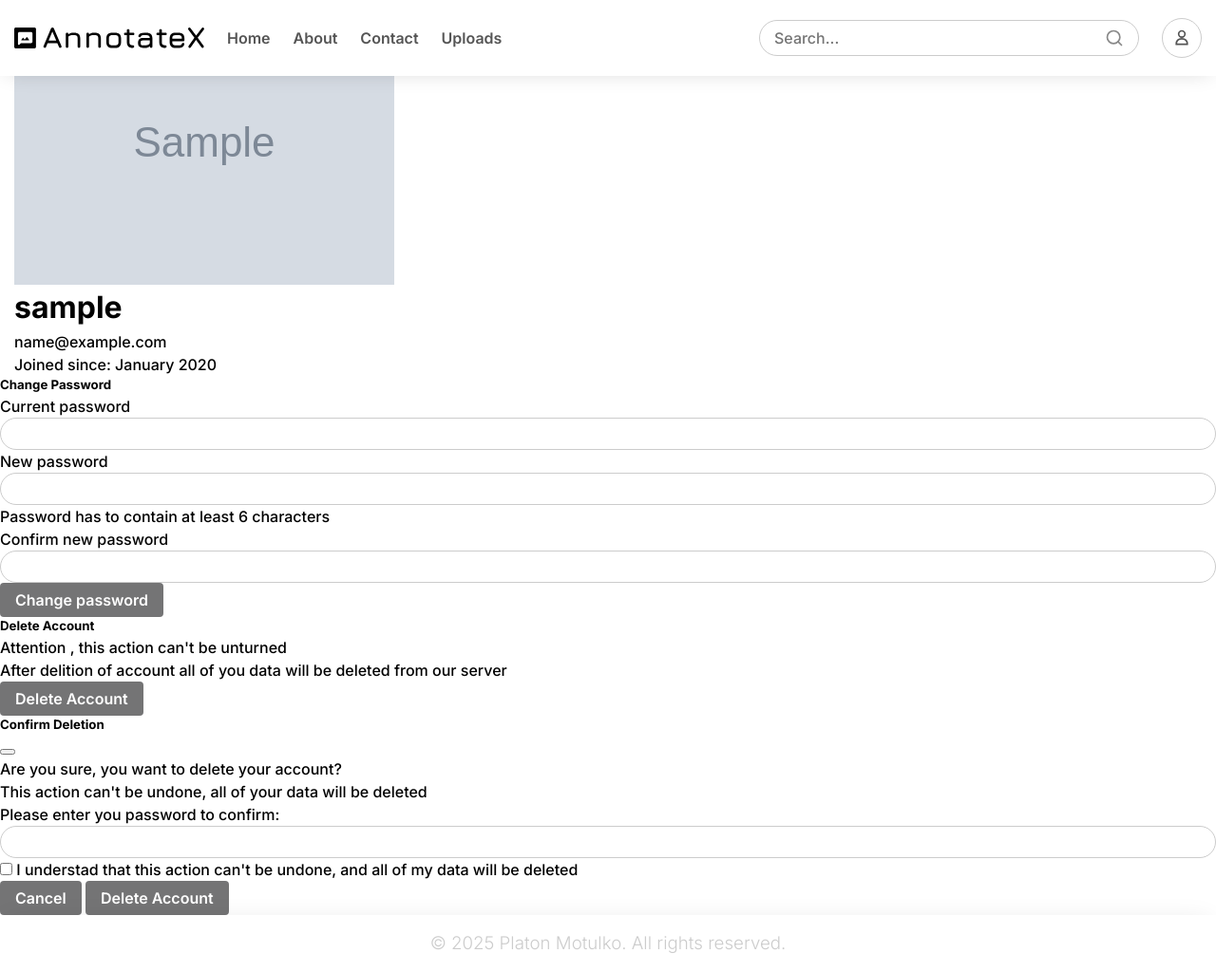
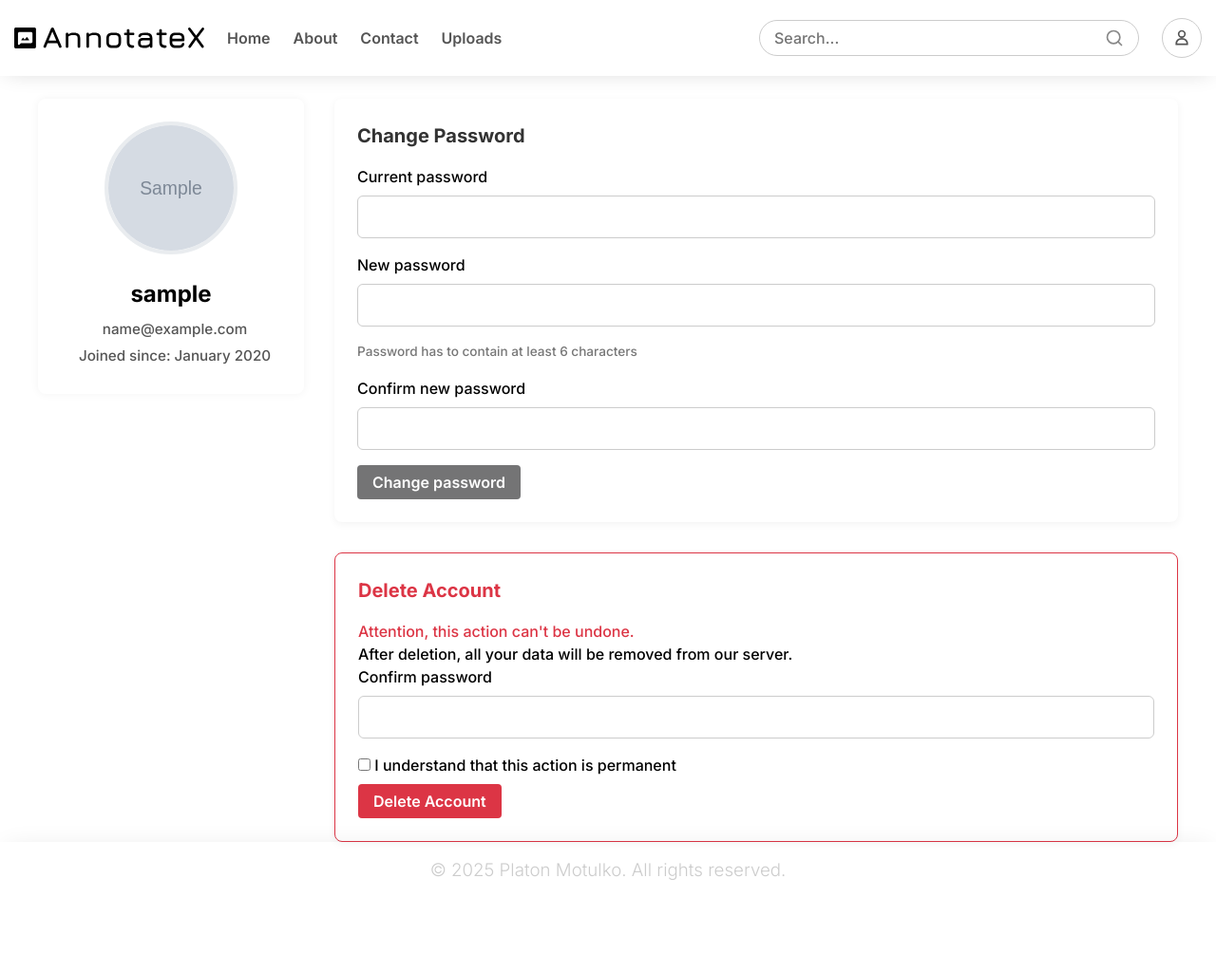
Before and after one commit to Agero19/annotate, a PHP site: page /profile.php in a window 1280 px wide. Shown: the whole page at 95% size. After the commit the page ends 927 px from the top, so only its background shows below. Run offline with PHP 8.4, Linux system fonts and the light colour scheme; the visitor is signed in with stand-in values (Sample User, id 1); tables that the repository leaves empty or names only in its code hold one stand-in row (values such as "Sample post"); grey boxes marked "Sample" are stand-in pictures.

Commit message:
Profile page

```diff
--- a/assets/css/style.css
+++ b/assets/css/style.css
@@ -456,6 +456,13 @@ body {
   background-color: #585757;
 }
 
+.btn-danger {
+  background-color: #dc3545;
+}
+.btn-danger:hover {
+  background-color: #c82333;
+}
+
 /* Forms  */
 
 .form-control:not([type="checkbox"]) {
@@ -546,3 +553,135 @@ body {
 .footer h3 {
   font-weight: 300;
 }
+
+
+
+/* Profile page */
+
+.profile-wrapper {
+  padding: 2rem 1rem;
+  background-color: #f5f5f5;
+}
+
+.profile-container {
+  max-width: 1200px;
+  margin: 0 auto;
+  display: flex;
+  gap: 2rem;
+  align-items: flex-start;
+  flex-wrap: wrap;
+}
+
+.profile-sidebar {
+  flex: 0 0 280px;
+  background-color: #fff;
+  padding: 1.5rem;
+  border-radius: 8px;
+  text-align: center;
+  box-shadow: 0 0 10px rgba(0,0,0,0.05);
+}
+
+.profile-image {
+  width: 140px;
+  height: 140px;
+  border-radius: 50%;
+  object-fit: cover;
+  margin: 0 auto 24px;
+  border: 4px solid #e9ecef;
+}
+
+.profile-username {
+  font-size: 1.5rem;
+  margin-bottom: 0.5rem;
+}
+
+.profile-email,
+.profile-joined {
+  color: #555;
+  margin-bottom: 0.3rem;
+  font-size: 0.95rem;
+}
+
+.profile-email i,
+.profile-joined i {
+  margin-right: 0.5rem;
+  color: #888;
+}
+
+.profile-content {
+  flex: 1;
+  display: flex;
+  flex-direction: column;
+  gap: 2rem;
+}
+
+.card {
+  background: #fff;
+  border-radius: 8px;
+  padding: 1.5rem;
+  box-shadow: 0 2px 8px rgba(0,0,0,0.05);
+}
+
+.card-header h5 {
+  margin: 0 0 1rem;
+  font-size: 1.25rem;
+  color: #333;
+}
+
+.card-body label {
+  display: block;
+  margin-bottom: 0.5rem;
+  font-weight: 500;
+}
+
+.card-body input:not([type="checkbox"]) {
+  width: 100%;
+  padding: 0.6rem;
+  margin-bottom: 1rem;
+  border: 1px solid #ccc;
+  border-radius: 6px;
+  font-size: 1rem;
+}
+
+.card-body small {
+  font-size: 0.85rem;
+  color: #777;
+  display: block;
+  margin-bottom: 1rem;
+}
+
+.card.danger {
+  border: 1px solid #dc3545;
+}
+
+.card.danger .card-header h5 {
+  color: #dc3545;
+}
+
+.card.danger .text-danger {
+  color: #dc3545;
+}
+
+.alert {
+  background: #f8d7da;
+  padding: 1rem;
+  border-radius: 6px;
+  margin-bottom: 1rem;
+  font-size: 0.95rem;
+  color: #721c24;
+}
+
+@media (max-width: 768px) {
+  .profile-container {
+    flex-direction: column;
+  }
+
+  .profile-sidebar {
+    width: 100%;
+    text-align: center;
+  }
+
+  .profile-content {
+    width: 100%;
+  }
+}
--- a/profile.php
+++ b/profile.php
@@ -66,69 +66,39 @@ if ($_SERVER['REQUEST_METHOD'] === 'POST') {
     }
 }
 
-
-// CSS стилі для сторінки
-$page_styles = '
-<style>
-    .profile-header {
-        background-color: #0d6efd;
-        color: white;
-        padding: 2rem 0;
-        margin-bottom: 2rem;
-    }
-    .profile-image {
-        width: 120px;
-        height: 120px;
-        border-radius: 50%;
-        object-fit: cover;
-        border: 4px solid white;
-        box-shadow: 0 5px 15px rgba(0, 0, 0, 0.1);
-    }
-    .profile-tabs .nav-link {
-        font-weight: 500;
-        padding: 1rem 1.5rem;
-        color: #6c757d;
-    }
-    .profile-tabs .nav-link.active {
-        color: #0d6efd;
-        border-bottom: 2px solid #0d6efd;
-    }
-</style>';
 ?>
 
-<div class="profile-header">
-    <div class="container">
-        <div class="row align-items-center">
-            <div class="col-md-3 text-center text-md-start mb-3 mb-md-0">
-                <img src="<?php echo !empty($user->avatar) ? $user->avatar : url('assets/images/user-placeholder.webp'); ?>"
+<main class="pt-5 mt-3">
+  <div class="profile-container">
+
+    <!-- Sidebar: User Info -->
+    <aside class="profile-sidebar">
+      <img
+        src="<?php echo !empty($user->avatar) ? $user->avatar : url('assets/images/user-placeholder.webp'); ?>"
         alt="<?php echo $user->username; ?>" class="profile-image">
-            </div>
-            <div class="col-md-9">
-                <h1 class="display-6 mb-1"><?php echo $user->username; ?></h1>
-                <p class="mb-2"><i class="fas fa-envelope me-2"></i><?php echo $user->email; ?></p>
-                <p class="mb-0">
-                    <i class="fas fa-user me-2"></i>Joined since:
-                    <?php echo date('F Y', strtotime($user->registration_date)); ?>
+
+      <h1 class="profile-username"><?php echo $user->username; ?></h1>
+      <p class="profile-email">
+        <i class="fas fa-envelope"></i>
+        <?php echo $user->email; ?>
       </p>
-            </div>
-        </div>
-    </div>
-</div>
+      <p class="profile-joined">
+        <i class="fas fa-user"></i>
+        Joined since: <?php echo date('F Y', strtotime($user->registration_date)); ?>
+      </p>
+    </aside>
 
-<div class="tab-content">
-
-    <div class="tab-pane fade  'show active' ">
-        <div class="row">
-            <div class="col-lg-8">
+    <!-- Main Content -->
+    <section class="profile-content">
       <!-- Change Password -->
-                <div class="card shadow-sm mb-4">
-                    <div class="card-header bg-light">
-                        <h5 class="mb-0">Change Password</h5>
+      <div class="card">
+        <div class="card-header">
+          <h5>Change Password</h5>
         </div>
         <div class="card-body">
           <?php if (isset($errors) && !empty($errors) && isset($_POST['change_password'])): ?>
-                            <div class="alert alert-danger">
-                                <ul class="mb-0">
+          <div class="alert">
+            <ul>
               <?php foreach ($errors as $error): ?>
               <li><?php echo $error; ?></li>
               <?php endforeach; ?>
@@ -137,93 +107,52 @@ $page_styles = '
           <?php endif; ?>
 
           <form method="post" action="<?php echo htmlspecialchars($_SERVER['REQUEST_URI']); ?>">
-                            <div class="mb-3">
-                                <label for="current_password" class="form-label">Current password</label>
-                                <input type="password" class="form-control" id="current_password"
-                                    name="current_password" required>
-                            </div>
+            <label for="current_password">Current password</label>
+            <input type="password" id="current_password" name="current_password" required>
 
-                            <div class="mb-3">
-                                <label for="new_password" class="form-label">New password</label>
-                                <input type="password" class="form-control" id="new_password" name="new_password"
-                                    required>
-                                <div class="form-text">Password has to contain at least 6 characters</div>
-                            </div>
+            <label for="new_password">New password</label>
+            <input type="password" id="new_password" name="new_password" required>
+            <small>Password has to contain at least 6 characters</small>
 
-                            <div class="mb-3">
-                                <label for="confirm_password" class="form-label">Confirm new password</label>
-                                <input type="password" class="form-control" id="confirm_password"
-                                    name="confirm_password" required>
-                            </div>
+            <label for="confirm_password">Confirm new password</label>
+            <input type="password" id="confirm_password" name="confirm_password" required>
 
-                            <button type="submit" name="change_password" class="btn btn-primary">Change
-                                password</button>
+            <button type="submit" class="btn" name="change_password">Change password</button>
           </form>
         </div>
       </div>
 
+      <!-- Delete Account -->
+      <div class="card danger">
+        <div class="card-header">
+            <h5>Delete Account</h5>
+        </div>
+        <div class="card-body">
+            <p class="text-danger">Attention, this action can't be undone.</p>
+            <p>After deletion, all your data will be removed from our server.</p>
+
+            <form id="deleteAccountForm" onsubmit="event.preventDefault(); deleteAccount();">
+            <label for="deleteConfirmPassword">Confirm password</label>
+            <input type="password" id="deleteConfirmPassword" name="deleteConfirmPassword" required>
+
+            <label class="d-flex">
+                <input type="checkbox" id="deleteConfirmCheck">
+                I understand that this action is permanent
+            </label>
+
+            <button type="submit" class="btn btn-danger">
+                Delete Account
+            </button>
+            </form>
+        </div>
+        </div>
+    </section>
 
   </div>
-
-            <div class="col-lg-4">
-                <!-- Account deletion -->
-                <div class="card shadow-sm mb-4 border-danger">
-                    <div class="card-header bg-danger text-white">
-                        <h5 class="mb-0">Delete Account</h5>
-                    </div>
-                    <div class="card-body">
-                        <p class="text-danger">Attention , this action can't be unturned</p>
-                        <p>After delition of account all of you data will be deleted from our server</p>
-                        <button type="button" class="btn btn-outline-danger" data-bs-toggle="modal"
-                            data-bs-target="#deleteAccountModal">
-                            <i class="fas fa-trash-alt me-1"></i> Delete Account
-                        </button>
-                    </div>
-                </div>
-
-            </div>
-        </div>
-    </div>
-</div>
-
-<div class="modal fade" id="deleteAccountModal" tabindex="-1" aria-labelledby="deleteAccountModalLabel"
-    aria-hidden="true">
-    <div class="modal-dialog">
-        <div class="modal-content">
-            <div class="modal-header bg-danger text-white">
-                <h5 class="modal-title" id="deleteAccountModalLabel">Confirm Deletion</h5>
-                <button type="button" class="btn-close btn-close-white" data-bs-dismiss="modal"
-                    aria-label="Close"></button>
-            </div>
-            <div class="modal-body">
-                <p class="fw-bold">Are you sure, you want to delete your account?</p>
-                <p>This action can't be undone, all of your data will be deleted</p>
-                <form id="deleteAccountForm">
-                    <div class="mb-3">
-                        <label for="deleteConfirmPassword" class="form-label">Please enter you password to
-                            confirm:</label>
-                        <input type="password" class="form-control" id="deleteConfirmPassword" name="confirm_password"
-                            required>
-                    </div>
-                    <div class="mb-3 form-check">
-                        <input type="checkbox" class="form-check-input" id="deleteConfirmCheck" name="confirm_delete"
-                            required>
-                        <label class="form-check-label" for="deleteConfirmCheck">I understad that this action can't be
-                            undone, and all of my data will be deleted</label>
-                    </div>
-                </form>
-            </div>
-            <div class="modal-footer">
-                <button type="button" class="btn btn-secondary" data-bs-dismiss="modal">Cancel</button>
-                <button type="button" class="btn btn-danger" onclick="deleteAccount()">Delete Account</button>
-            </div>
-        </div>
-    </div>
-</div>
+</main>
 
 <script>
   function deleteAccount() {
-        const form = document.getElementById('deleteAccountForm');
     const password = document.getElementById('deleteConfirmPassword').value;
     const confirmCheck = document.getElementById('deleteConfirmCheck').checked;
 
@@ -237,7 +166,7 @@ $page_styles = '
       return;
     }
 
-        // In real app there would be an AJAX request to the server to delete the account
+    // In a real app, make an AJAX request here to delete the account
     alert('Your account has been deleted successfully, you will be redirected to the main page');
     window.location.href = '<?php echo url("logout.php"); ?>';
   }
--- a/upload-image.php
+++ b/upload-image.php
@@ -165,6 +165,7 @@ if ($_SERVER['REQUEST_METHOD'] === 'POST') {
     </div>
     </div>
 </main>
+
 <?php
 //import footer
 require_once 'includes/footer.php';
```
Lines whose indentation alone changed are shown as unchanged.
